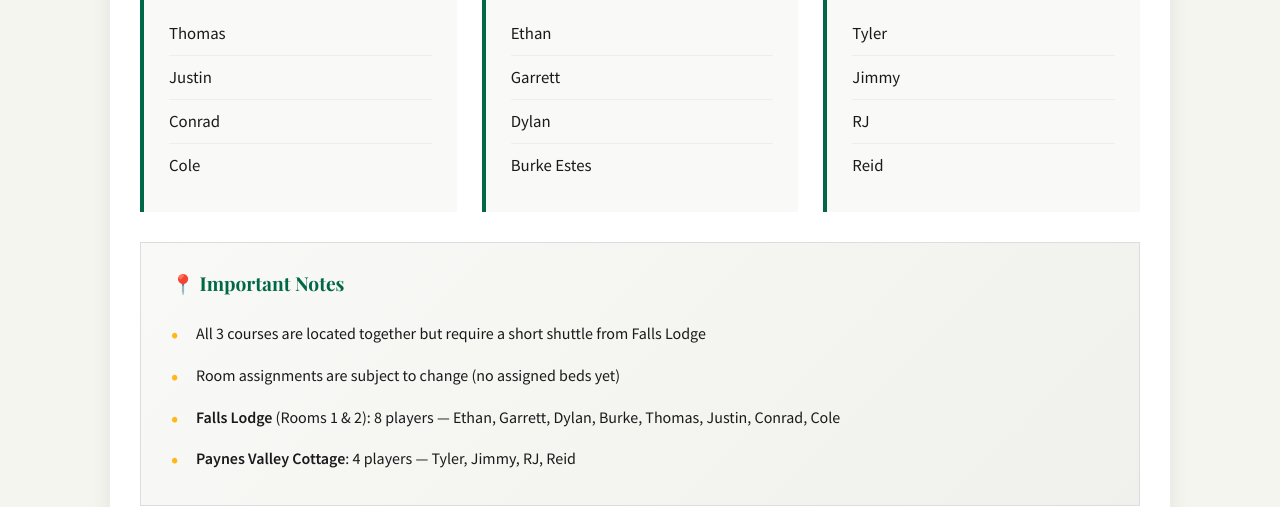
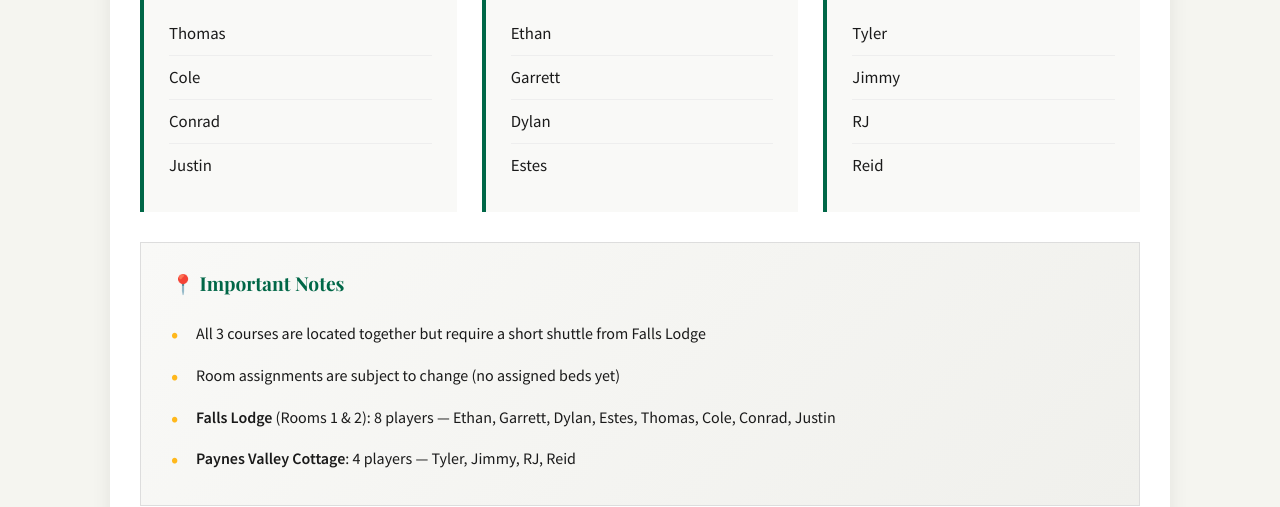
Before and after one commit to hulohot/big-cedar-invitational, a plain HTML site: page index.html in a window 1280 px wide. Shown: the part 699-1206 px from the top of the page. Drawn offline with nearby package versions, Linux system fonts and the light colour scheme.

Commit message:
Update team room assignments

```diff
--- a/index.html
+++ b/index.html
@@ -469,9 +469,9 @@
                         <div class="room-number">Room 1</div>
                         <div class="room-location">Falls Lodge — Main Campus</div>
                         <div class="occupant">Thomas</div>
+                        <div class="occupant">Cole</div>
+                        <div class="occupant">Conrad</div>
                         <div class="occupant">Justin</div>
-                        <div class="occupant">Conrad</div>
-                        <div class="occupant">Cole</div>
                     </div>
                     <div class="room-card">
                         <div class="room-number">Room 2</div>
@@ -479,7 +479,7 @@
                         <div class="occupant">Ethan</div>
                         <div class="occupant">Garrett</div>
                         <div class="occupant">Dylan</div>
-                        <div class="occupant">Burke Estes</div>
+                        <div class="occupant">Estes</div>
                     </div>
                     <div class="room-card">
                         <div class="room-number">Cottage</div>
@@ -496,7 +496,7 @@
                     <ul>
                         <li>All 3 courses are located together but require a short shuttle from Falls Lodge</li>
                         <li>Room assignments are subject to change (no assigned beds yet)</li>
-                        <li><strong>Falls Lodge</strong> (Rooms 1 & 2): 8 players — Ethan, Garrett, Dylan, Burke, Thomas, Justin, Conrad, Cole</li>
+                        <li><strong>Falls Lodge</strong> (Rooms 1 & 2): 8 players — Ethan, Garrett, Dylan, Estes, Thomas, Cole, Conrad, Justin</li>
                         <li><strong>Paynes Valley Cottage</strong>: 4 players — Tyler, Jimmy, RJ, Reid</li>
                     </ul>
                 </div>
```
